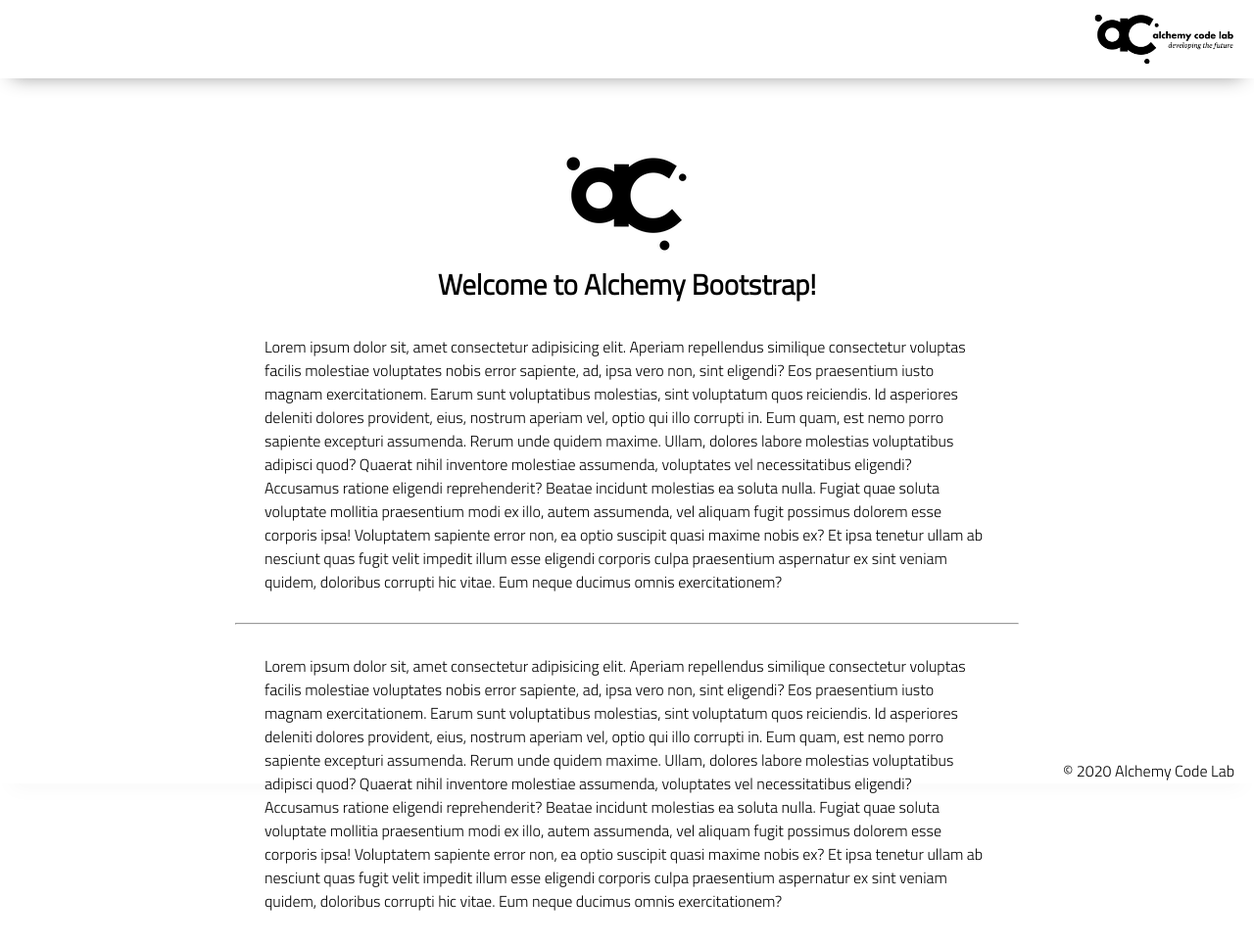
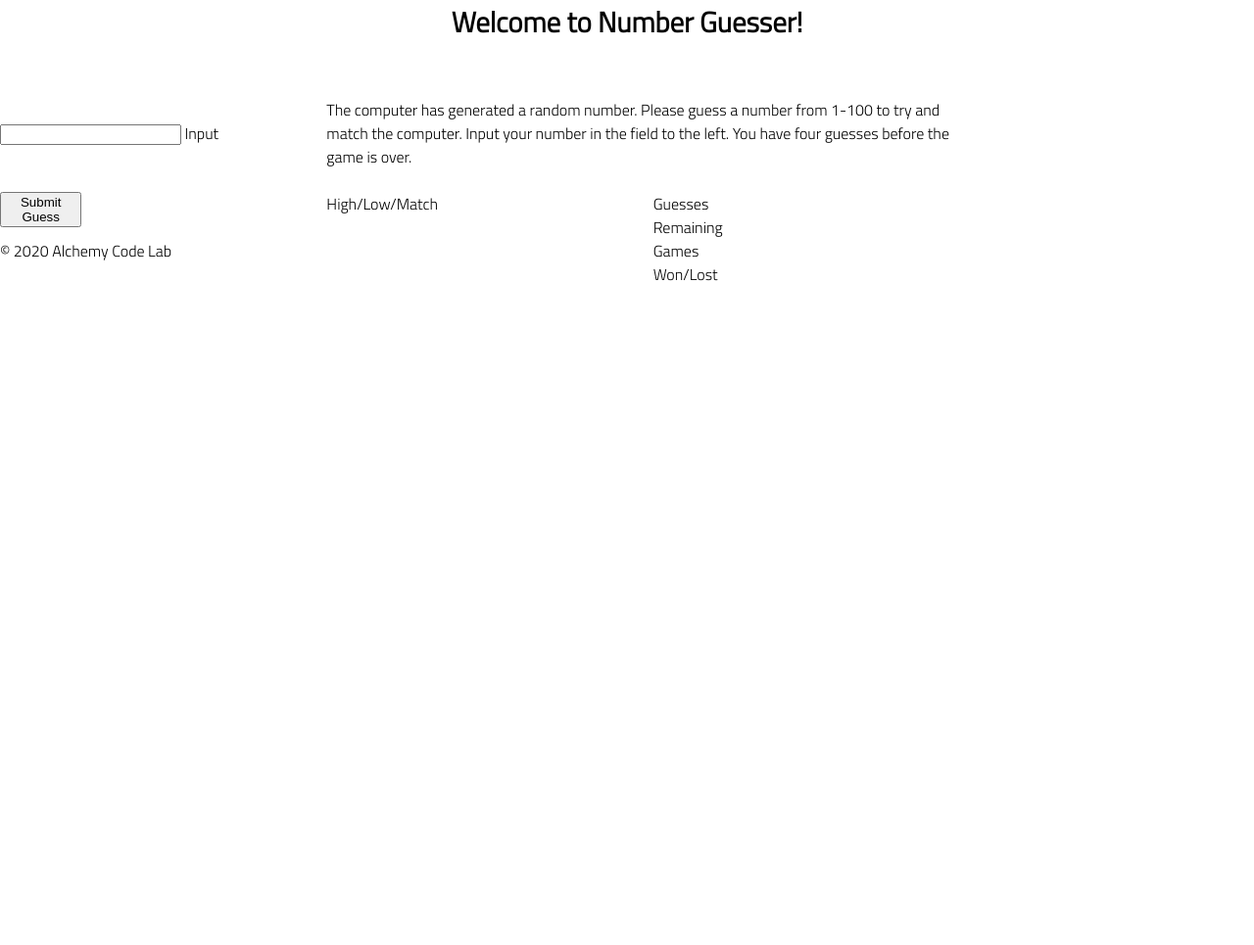
Before and after one commit to CaseyCameron/lab-02-guess-number, a plain HTML site: page index.html in a window 1280 px wide. Shown: the whole page at 98% size. After the commit the page ends 800 px from the top, so only its background shows below. Drawn offline with Linux system fonts and the light colour scheme.

Commit message:
basic setup

```diff
--- a/index.html
+++ b/index.html
@@ -14,38 +14,34 @@
 
 <body>
     <header>
-        <div class="gutter-right logo">
-            <img src="assets/big-logo.png"/>
-        </div>
+        <h2>
+            Welcome to Number Guesser!
+        </h2>
     </header>
     <main>
         <section class="main-section">
-            <img class="main-logo" src="assets/alchemy-logo.png"/>
-            <h2>
-                Welcome to Alchemy Bootstrap!
-            </h2>
-
-            <content>
-            <p>
-                Lorem ipsum dolor sit, amet consectetur adipisicing elit. Aperiam repellendus similique consectetur voluptas facilis molestiae voluptates nobis error sapiente, ad, ipsa vero non, sint eligendi? Eos praesentium iusto magnam exercitationem.
-                Earum sunt voluptatibus molestias, sint voluptatum quos reiciendis. Id asperiores deleniti dolores provident, eius, nostrum aperiam vel, optio qui illo corrupti in. Eum quam, est nemo porro sapiente excepturi assumenda.
-                Rerum unde quidem maxime. Ullam, dolores labore molestias voluptatibus adipisci quod? Quaerat nihil inventore molestiae assumenda, voluptates vel necessitatibus eligendi? Accusamus ratione eligendi reprehenderit? Beatae incidunt molestias ea soluta nulla.
-                Fugiat quae soluta voluptate mollitia praesentium modi ex illo, autem assumenda, vel aliquam fugit possimus dolorem esse corporis ipsa! Voluptatem sapiente error non, ea optio suscipit quasi maxime nobis ex?
-                Et ipsa tenetur ullam ab nesciunt quas fugit velit impedit illum esse eligendi corporis culpa praesentium aspernatur ex sint veniam quidem, doloribus corrupti hic vitae. Eum neque ducimus omnis exercitationem?
-            </p>
-            <hr />
-            <p>
-                Lorem ipsum dolor sit, amet consectetur adipisicing elit. Aperiam repellendus similique consectetur voluptas facilis molestiae voluptates nobis error sapiente, ad, ipsa vero non, sint eligendi? Eos praesentium iusto magnam exercitationem.
-                Earum sunt voluptatibus molestias, sint voluptatum quos reiciendis. Id asperiores deleniti dolores provident, eius, nostrum aperiam vel, optio qui illo corrupti in. Eum quam, est nemo porro sapiente excepturi assumenda.
-                Rerum unde quidem maxime. Ullam, dolores labore molestias voluptatibus adipisci quod? Quaerat nihil inventore molestiae assumenda, voluptates vel necessitatibus eligendi? Accusamus ratione eligendi reprehenderit? Beatae incidunt molestias ea soluta nulla.
-                Fugiat quae soluta voluptate mollitia praesentium modi ex illo, autem assumenda, vel aliquam fugit possimus dolorem esse corporis ipsa! Voluptatem sapiente error non, ea optio suscipit quasi maxime nobis ex?
-                Et ipsa tenetur ullam ab nesciunt quas fugit velit impedit illum esse eligendi corporis culpa praesentium aspernatur ex sint veniam quidem, doloribus corrupti hic vitae. Eum neque ducimus omnis exercitationem?
-            </p>
-
+            <div class="input-section">
+                <input id="user-number-input">
+                Input
+            </div>
+            <div class="instructions-section">
+                The computer has generated a random number. Please guess a number from 1-100
+                to try and match the computer. Input your number in the field to the left.
+                You have four guesses before the game is over.
+            </div>
+            <div class="button-section">
+                <button id="submit-button">Submit Guess</button></div>
+            <div class="numbers-compared-section">
+                High/Low/Match
+            </div>
+            <div class="guess-and-score-section">
+                <div id="guesses-remaining">Guesses Remaining</div>
+                <div id="games-won-lost">Games Won/Lost</div>
+            </div>
         </section>
     </main>
     <footer>
-        <div class="copy gutter-right">&copy; 2020 Alchemy Code Lab</div>
+        <div>&copy; 2020 Alchemy Code Lab</div>
     </footer>
 
     <script type="module" src="app.js"></script>
--- a/styles/style.css
+++ b/styles/style.css
@@ -1,33 +1,13 @@
 
 body {
-    /* https://coolors.co/generate and click export -> scss to get the colors to copy and paste below*/
-    /* --color1: hsla(349, 69%, 76%, 1);
-    --color2: hsla(207, 67%, 44%, 1);
-    --color3: hsla(200, 61%, 56%, 1);
-    --color4: hsla(187, 41%, 94%, 1);
-    --color5: hsla(170, 28%, 95%, 1); */
-
-    /* --color1: hsla(45, 86%, 83%, 1);
-    --color2: hsla(135, 65%, 98%, 1);
-    --color3: hsla(315, 37%, 86%, 1);
-    --color4: hsla(45, 73%, 98%, 1);
-    --color5: hsla(224, 40%, 79%, 1); */
-
-    --header-height: 80px;
-    --shadow: 0px 10px 20px -12px rgba(0,0,0,0.45);
-    --gutter: 30px;
-    --footer-height: 25px;
-
     font-family: 'Titillium Web', sans-serif;
     background-color: var(--color2);
 }
 
-main {
-    display: flex;
-    flex-direction: column;
-    justify-content: center;
-    align-items: center;
-    margin-bottom: calc(var(--footer-height));
+.main-section {
+    display: grid;
+    grid-template-columns: 1fr 1fr 1fr;
+    grid-template-rows: 1fr 1fr;
 }
 
 section {
@@ -38,26 +18,48 @@ section {
     flex-direction: column;
     justify-content: center;
     align-items: center;
-    padding-top: var(--gutter);
-    padding-bottom: var(--gutter);
-    margin-top: var(--gutter);
-    margin-bottom: var(--gutter);
-    border: solid 2px var(--color1);
+}
+
+.input-section{
+        width: 100%;
+}
+
+.instructions-section{
+    display: grid;
+    grid-column: span 2 / 4;
+    width: 100%;
+}
+
+.button-section{
+    display: grid;
+    grid-column: auto;
+    justify-content: center;
+    width: 25%;
+    height: 25px;
+}
+
+.numbers-compared-section{
+    display: grid;
+    width: 100px;
+    height: 25px;
+}
+
+.guess-and-score-section{
+    display: grid;
+    width: 100px;
+    height: 25px;
+
 }
 
 header {
     display: flex;
-    justify-content: flex-end;
-    background-color: var(--color3);
-    height: var(--header-height);
-    box-shadow: var(--shadow);
+    justify-content: center;
+    height: 100px;
+    width: 100%;
 }
 
 footer {
     display: flex;
-    justify-content: flex-end;
-    background-color: var(--color3);
-    box-shadow: var(--shadow);
 }
 
 
@@ -66,38 +68,6 @@ h2 {
     font-weight: bold;
 }
 
-.gutter-right {
-    margin-right: 20px;
-}
-
-.main-logo {
-    animation: pulse 5s infinite ease-in-out;
-}
-
-header img {
-    height: var(--header-height);
-}
-
-
-
-content {
-    width: 80%;
-}
-
-p {
-    margin: var(--gutter);
-}
-
-footer {
-    position: fixed;
-    width: 100%;
-    bottom: 0;
-    height: var(--footer-height);
-    display: flex;
-    justify-content: flex-end;
-    background-color: var(--color3);
-    box-shadow: var(--shadow);
-}
 
   @keyframes pulse {
     20% {
```
Also changed, not shown: test/tests.js (+1 -1 lines), test/utils.test.js (renamed from test/example.test.js), 1 other file.
